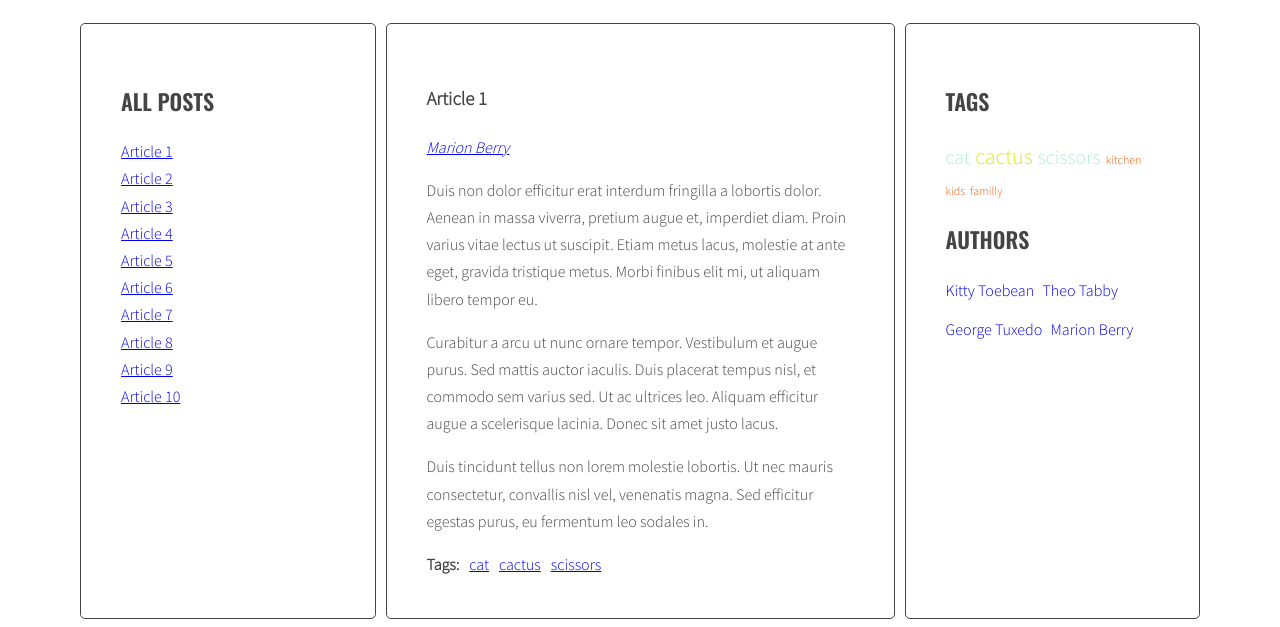
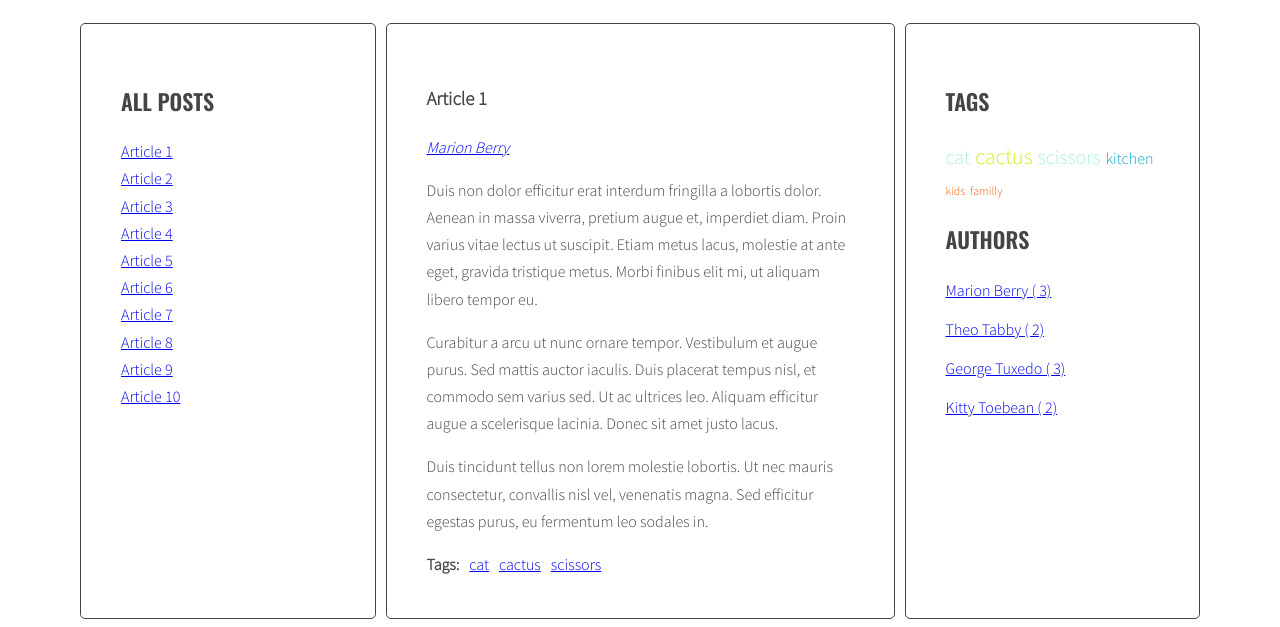
Before and after one commit to KamilMr/javascript-blog, a website: page index.html in a window 1280 px wide. Shown: the part 220-847 px from the top of the page. Drawn offline with nearby package versions, Linux system fonts and the light colour scheme.

Commit message:
add side list of authors

```diff
--- a/index.html
+++ b/index.html
@@ -102,7 +102,7 @@
                   </ul>
                 </div>
               </article>
-              <article class="post" id="article-6" data-tags="cat cactus scissors" data-author="George Tuxedo">
+              <article class="post" id="article-6" data-tags="cat cactus kitchen" data-author="George Tuxedo">
                 <h3 class="post-title">Article 6</h3>
                 <p class="post-author"></p>
                 <div class="post-content">
@@ -119,7 +119,7 @@
                   </ul>
                 </div>
               </article>
-              <article class="post" id="article-7" data-tags="cactus scissors" data-author="Kitty Toebean">
+              <article class="post" id="article-7" data-tags="kitchen scissors" data-author="Kitty Toebean">
                 <h3 class="post-title">Article 7</h3>
                 <p class="post-author"></p>
                 <div class="post-content">
@@ -195,27 +195,7 @@
 
               </ul>
               <h2 class="section-title">Authors</h2>
-              <ul class="listRight authors">
-                <li>
-                  <a href="#">
-                    <span class="author-name">Kitty Toebean</span>
-                  </a>
-                </li>
-                <li>
-                  <a href="#">
-                    <span class="author-name">Theo Tabby</span>
-                  </a>
-                </li>
-                <li>
-                  <a href="#">
-                    <span class="author-name">George Tuxedo</span>
-                  </a>
-                </li>
-                <li>
-                  <a href="#">
-                    <span class="author-name">Marion Berry</span>
-                  </a>
-                </li>
+              <ul class="list authors">
               </ul>
             </aside>
           </main>
--- a/js/script.js
+++ b/js/script.js
@@ -37,9 +37,10 @@
     optTitleListSelector = '.titles',
     optArticleTagsSelector = '.post-tags .list',
     optArticleAuthorSelector = '.post-author',
-    optTagListSelector = '.tags.list', //umozliwia odnalezienie listy tagow w prawej kolumnie
+    optTagListSelector = '.tags', //umozliwia odnalezienie listy tagow w prawej kolumnie
     optCloudClassCount = 5;
-  optCloudClassPrefix = 'tag-size-';
+  optCloudClassPrefix = 'tag-size-',
+  optAuthorListSelector = '.authors';
 
   const addClickListenerToTitle = function(){
     const links = document.querySelectorAll('.titles a');
@@ -80,7 +81,6 @@
       max: 0,
     };
     for (let tag in tags) {
-      console.log(tag + ' is used ' + tags[tag] + ' times');
       params.max = Math.max(tags[tag], params.max);
       params.min = Math.min(tags[tag], params.min);
     }
@@ -88,12 +88,9 @@
   };
 
   const calculateTagClass = function (count, params) {
-    console.log(count, params);
 
     const calculation = ((count-params.min)/(params.max-params.min))* (optCloudClassCount - 1) + 1;
     const classNumber = Math.floor(calculation);
-    console.log(classNumber);
-    console.log(classNumber);
     return optCloudClassPrefix + classNumber;
   };
 
@@ -215,6 +212,7 @@
     /* find & get author name in the article */
     for (let article of articles) {
       const authorWrapper = article.querySelector(optArticleAuthorSelector);
+
       const articleAuthor = article.getAttribute('data-author');
       /* connect author name with the link */
       const linkHTML = '<a href="#'+articleAuthor+'">'+articleAuthor+'</a>';
@@ -233,10 +231,17 @@
   };
   addClickListenersToAuthor ();
 
+  const addClickSideListenersToAuthor = function () {
+    const allLinksToAuthors = document.querySelectorAll('.authors a');
+    for (let linksToAuthor of allLinksToAuthors) {
+      linksToAuthor.addEventListener('click', authorClickHandler);
+    }
+  };
+  addClickListenersToAuthor ();
+
   const generateSideTags = function (){
     /* [NEW] create a new variable allTags with an object */
     let allTags = {};
-
     /* find all articles */
     const articles = document.querySelectorAll(optArticleSelector);
     /* START LOOP: for every article: */
@@ -260,20 +265,18 @@
         if(!allTags[tag]){
           /* [NEW] add generated code to allTags array */
           allTags[tag] = 1;
-        } else {allTags[tag]++;
-        }
-
+        } else {allTags[tag]++;}
       }/* END LOOP: for each tag */
 
       /* insert HTML of all the links into the tags wrapper */
       tagsWrapper.innerHTML = html;
+    } /* END LOOP: for every article: */
 
 
-    } /* END LOOP: for every article: */
     /* [NEW] find list of tags in right column */
-    const tagList = document.querySelector('.tags');
+    const tagList = document.querySelector(optTagListSelector);
+
     const tagsParams = calculateTagsParams(allTags);
-    console.log('tagsParams:', allTags);
     /* [NEW] create variable for all links HTML code */
     let allTagsHTML = '';
     /* [NEW] START LOOP: for each tag in allTags: */
@@ -282,14 +285,41 @@
       allTagsHTML += '<li><a href="#tag-'+tag +'" class="'+calculateTagClass(allTags[tag], tagsParams)+'">'+tag+'</a></li>';
     }
     /* [NEW] END LOOP: for each tag in allTags: */
-
     /*[NEW] add HTML from allTagsHTML to tagList */
     tagList.innerHTML = allTagsHTML;
-
     // add Click LIstener to Side Tags
     addClickListenersToTags();
 
   };
   generateSideTags();
 
+  const generateSideAuthors = function () {
+    /* Create object where you put authors */
+    let allAuthors = {};
+    /* pick all articles in document */
+    const articles = document.querySelectorAll(optArticleSelector);
+
+    /* pick an empty list where you will insert list of authors */
+    const authorList = document.querySelector(optAuthorListSelector);
+
+    /* first loop - search through articles */
+    for (let article of articles) {
+      const authorWrapper = article.querySelector(optArticleAuthorSelector);
+      /* look for data author and add them to object  */
+      const articleAuthor = article.getAttribute('data-author');
+      if(!allAuthors[articleAuthor]) {
+        allAuthors[articleAuthor] = 1;
+      } else {allAuthors[articleAuthor]++;}
+
+      /* after that you are creating variable for links */
+      let allLinksHTML = '';
+      for (let articleAuthor in allAuthors){
+        allLinksHTML += '<li><a href="#'+articleAuthor +'" class="author-name">'+articleAuthor+' ( '+allAuthors[articleAuthor]+')</a></li>';
+      }
+      authorList.innerHTML = allLinksHTML;
+      addClickSideListenersToAuthor();
+    }
+
+  };
+  generateSideAuthors ();
 }
```
